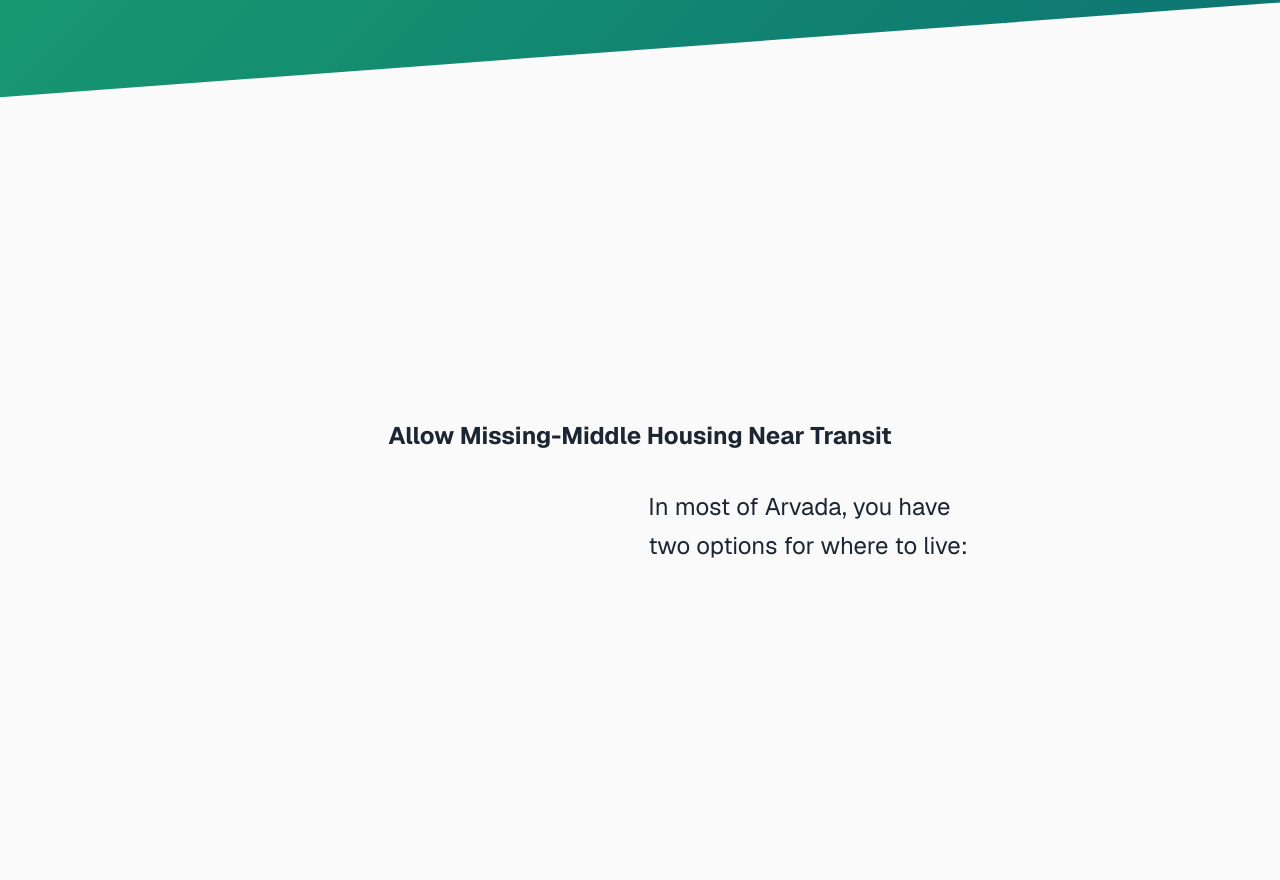
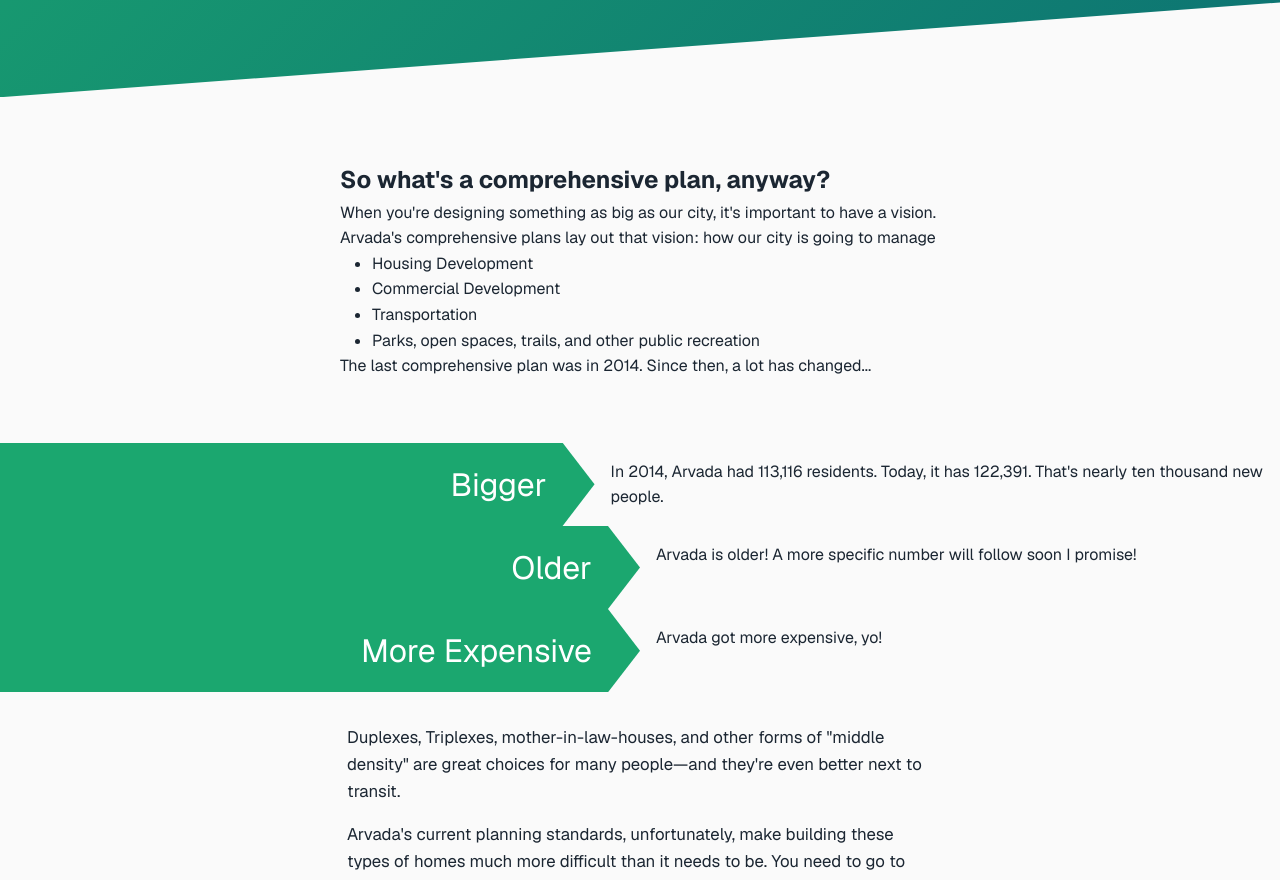
Before and after one commit to AnthonySuper/arvada-plan, a Next.js app: page / in a window 1280 px wide. Shown: the part 534-1414 px from the top of the page. Built offline with nearby package versions, Linux system fonts and the light colour scheme.

Commit message:
Starting a rewrite

```diff
--- a/src/app/globals.css
+++ b/src/app/globals.css
@@ -2,6 +2,7 @@
   /* Color Palette - Fresh Green, Teal & Warm Accents */
   --primary-hue: 156;
   --primary: hsl(var(--primary-hue), 72%, 38%);
+  --primary-text: white;
 
   --background: hsl(0, 0%, 98%);
   --foreground: hsl(210, 30%, 15%);
--- a/src/app/page.tsx
+++ b/src/app/page.tsx
@@ -1,5 +1,7 @@
+import ChangingArvada from "@/components/sections/ChangingArvada";
 import Intro from "@/components/sections/Intro";
 import MissingMiddle from "@/components/sections/MissingMiddle";
+import WhatIsAPlan from "@/components/sections/WhatIsAPlan";
 import CardSection from "@/components/ui/CardSection";
 
 export default function Home() {
@@ -12,9 +14,10 @@ export default function Home() {
     >
       <Intro />
 
+      <WhatIsAPlan />
+      <ChangingArvada />
+
       <section>
-        <MissingMiddle />
-
         <div style={{ maxWidth: '650px', margin: 'auto', padding: '2rem', fontSize: '1.05rem', lineHeight: 1.6 }}>
           <p style={{ marginBottom: '1rem' }}>
             Duplexes, Triplexes, mother-in-law-houses, and other forms of "middle density"
--- /dev/null
+++ b/src/components/sections/ChangingArvada/index.tsx
@@ -0,0 +1,36 @@
+import { ReactNode } from "react";
+import styles from "./styles.module.css";
+
+function ChangeSection({ caption, children }: { caption: string; children: ReactNode }) {
+  return (
+    <div className={styles.changeSection}>
+      <dt className={styles.changeCaption}>{caption}</dt>
+      <dd className={styles.changeBody}>{children}</dd>
+    </div>
+  );
+}
+
+export default function ChangingArvada() {
+  return (
+    <dl className={styles.changeArea}>
+      <ChangeSection caption="Bigger">
+        <p>
+          In 2014, Arvada had 113,116 residents.
+          Today, it has 122,391.
+          That&apos;s nearly ten thousand new people.
+        </p>
+      </ChangeSection>
+      <ChangeSection caption="Older">
+        <p>
+          Arvada is older!
+          A more specific number will follow soon I promise!
+        </p>
+      </ChangeSection>
+      <ChangeSection caption="More Expensive">
+        <p>
+          Arvada got more expensive, yo!
+        </p>
+      </ChangeSection>
+    </dl>
+  )
+}
--- /dev/null
+++ b/src/components/sections/ChangingArvada/styles.module.css
@@ -0,0 +1,36 @@
+.changeArea {
+  margin-top: calc(4 * var(--gap-default));
+}
+
+.changeList {
+  list-style-type: none;
+  display: flex;
+  flex-direction: column;
+}
+
+.changeSection {
+  display: flex;
+  flex-direction: row;
+}
+
+.changeCaption {
+  font-size: 2rem;
+  background-color: var(--primary);
+  color: var(--primary-text);
+  text-align: right;
+  width: 50%;
+  padding: var(--gap-default);
+  padding-right: calc(3 * var(--gap-default));
+  clip-path:
+    polygon(
+      0 0,
+      calc(100% - 2 * var(--gap-default)) 0,
+      100% 50%,
+      calc(100% - 2 * var(--gap-default)) 100%,
+      0 100%
+    );
+}
+
+.changeBody {
+  padding: var(--gap-default);
+}
--- /dev/null
+++ b/src/components/sections/ChangingArvada/styles.module.tsx
@@ -0,0 +1 @@
+.chang
--- /dev/null
+++ b/src/components/sections/WhatIsAPlan/index.tsx
@@ -0,0 +1,28 @@
+import styles from './styles.module.css';
+
+export default function WhatIsAPlan() {
+  return (
+    <section className={styles.whatis}>
+      <header>
+        <h2>So what&apos;s a comprehensive plan, anyway?</h2>
+      </header>
+
+      <p>
+        When you&apos;re designing something as big as our city, it&apos;s important to have a vision.
+        Arvada&apos;s comprehensive plans lay out that vision: how our city is going to manage
+      </p>
+
+      <ul>
+        <li>Housing Development</li>
+        <li>Commercial Development</li>
+        <li>Transportation</li>
+        <li>Parks, open spaces, trails, and other public recreation</li>
+      </ul>
+
+      <p>
+        The last comprehensive plan was in 2014.
+        Since then, a lot has changed...
+      </p>
+    </section>
+  )
+}
--- /dev/null
+++ b/src/components/sections/WhatIsAPlan/styles.module.css
@@ -0,0 +1,8 @@
+.whatis {
+  max-width: 600px;
+  margin: auto;
+
+  li {
+    margin-left: calc(2 * var(--gap-default));
+  }
+}
```
